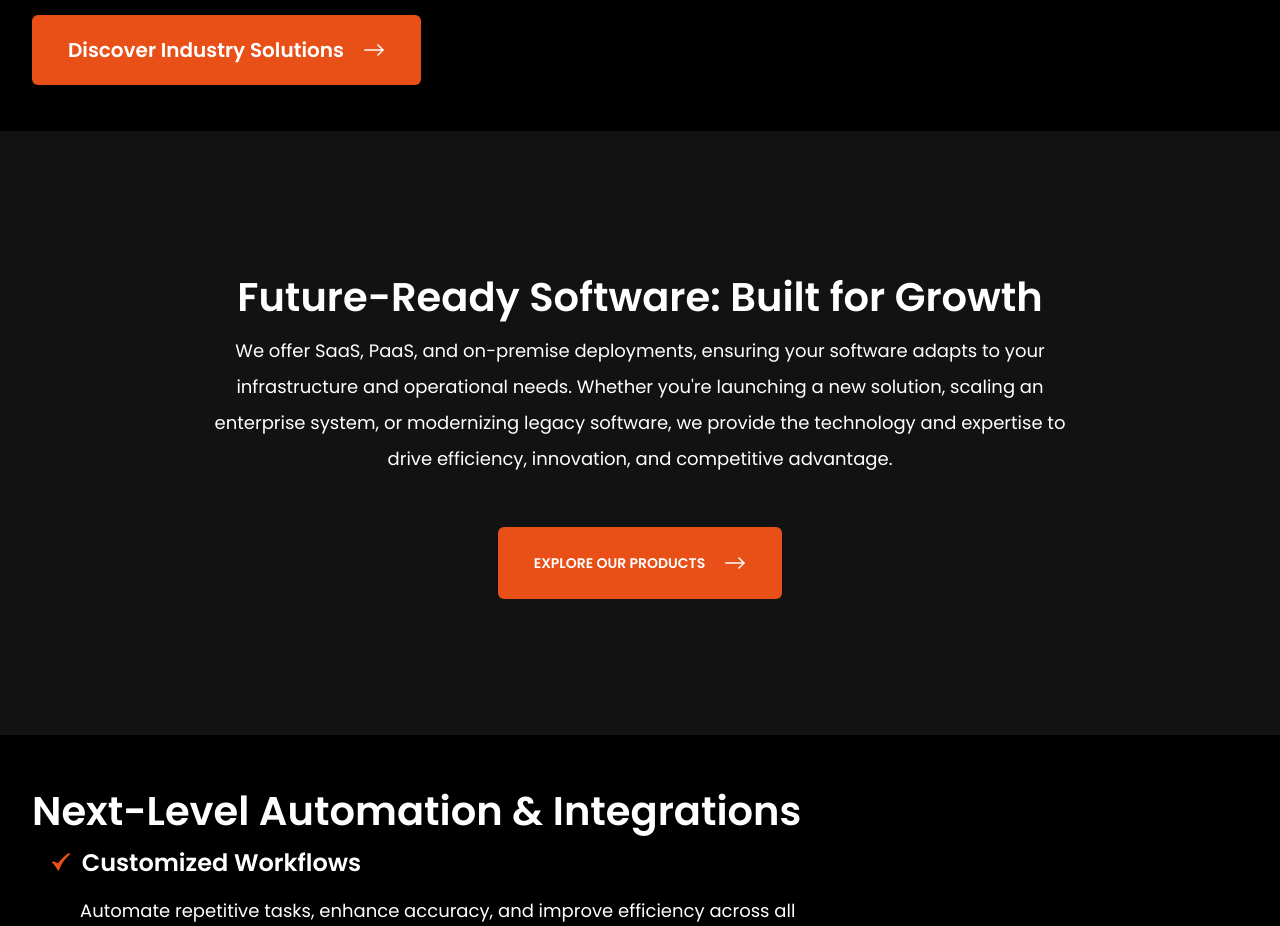
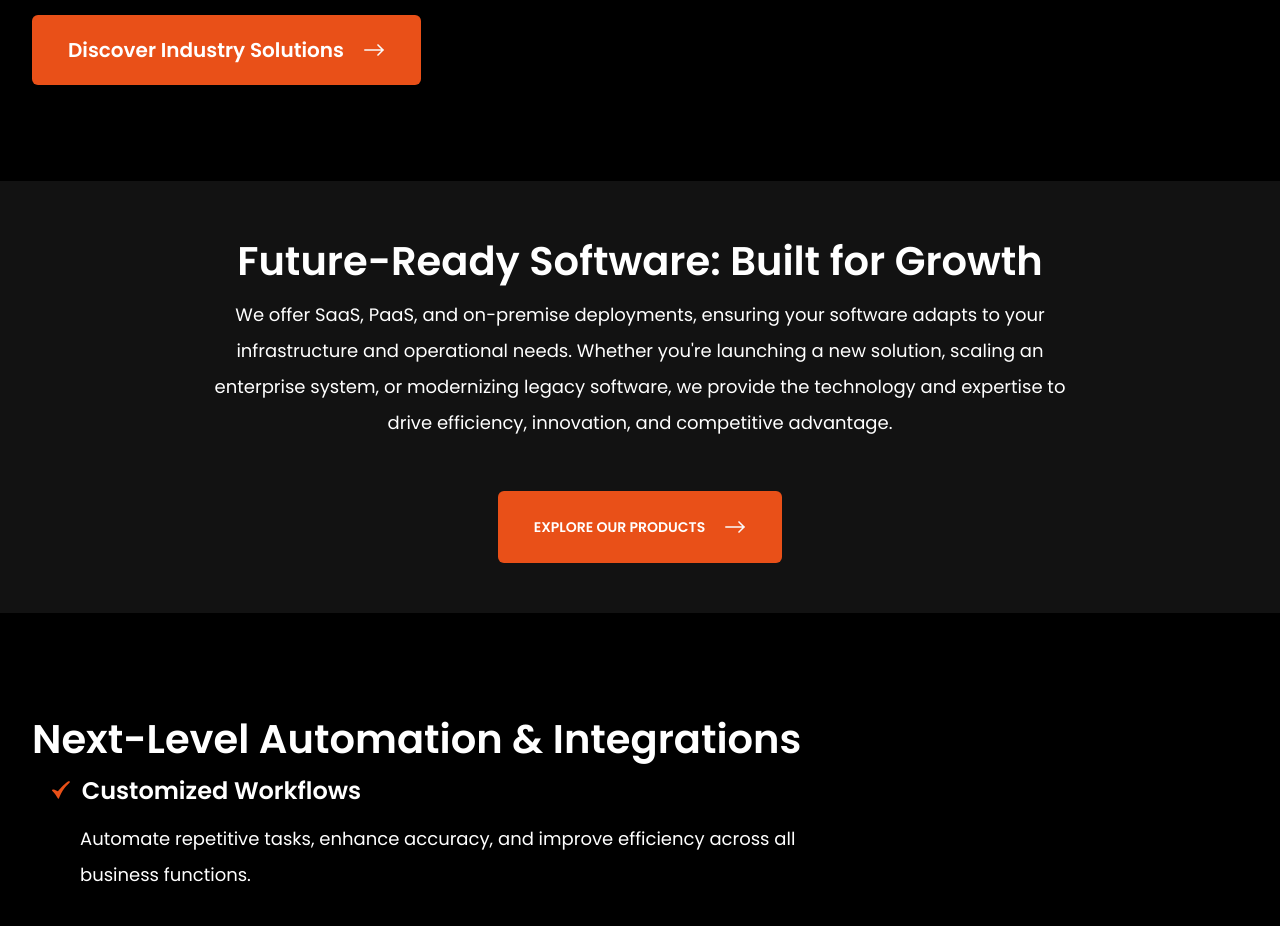
Before and after one commit to boris-tetheree/tetheree-version-2, a Next.js app: page / in a window 1280 px wide. Shown: the part 2940-3866 px from the top of the page. Built offline with nearby package versions, Linux system fonts and the light colour scheme.

Commit message:
Update index.jsx

```diff
--- a/components/Section/index.jsx
+++ b/components/Section/index.jsx
@@ -5,7 +5,7 @@ export const FeaturedProduct = ({ containerClassName, title, subTitle, btnClassN
   const router = useRouter();
 
     return (
-        <section className={`${containerClassName} relative bg-[#121212] py-136`}>
+        <section className={`${containerClassName} relative bg-[#121212] py-50 mt-50 mb-50`}>
             <div className="container flex flex-col items-center lg:max-w-[1000px] mx-auto px-20 md:px-64">
                 <H2 className={'mb-6'}>{title}</H2>
                 {subTitle && <H6 className={'text-center mb-50'}>{subTitle}</H6>}
```
